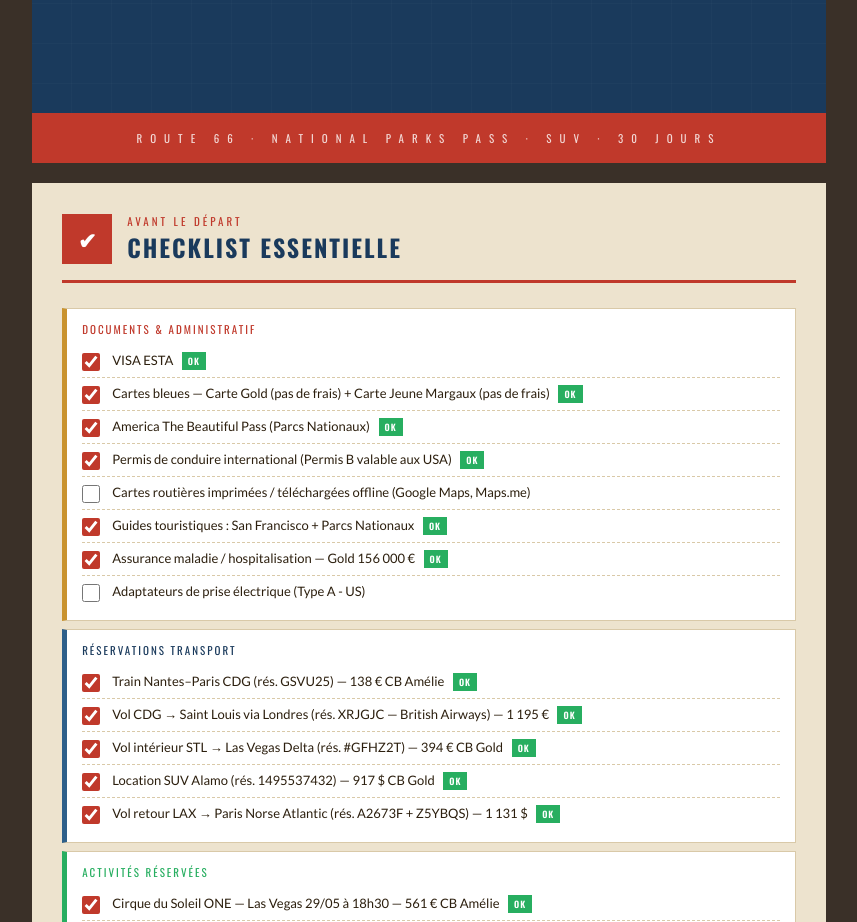
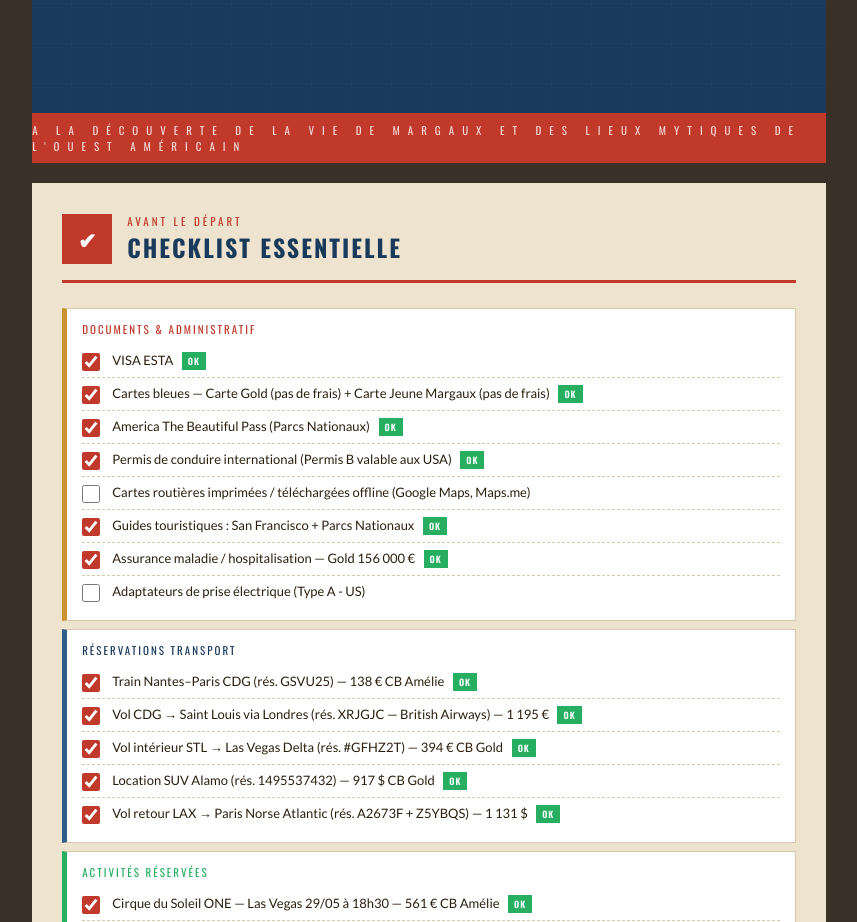
Before and after one commit to jeffetamelie85/Road-trip-aux-USA, a plain HTML site: page index.html in a window 1280 px wide. Shown: the part 960-1882 px from the top of the page, without its empty margins (211-1068 px from the left). Drawn offline with nearby package versions, Linux system fonts and the light colour scheme.

Commit message:
Update index.html

```diff
--- a/index.html
+++ b/index.html
@@ -790,7 +790,7 @@
     Sacha, Margaux</div>
 
   <div class="cover-stripe">
-    <span class="cover-stripe-text">Route 66 · National Parks Pass · SUV · 30 jours</span>
+    <span class="cover-stripe-text"> A la découverte de la vie de Margaux et des lieux mytiques de l'ouest Américain </span>
   </div>
 </div>
 
```
